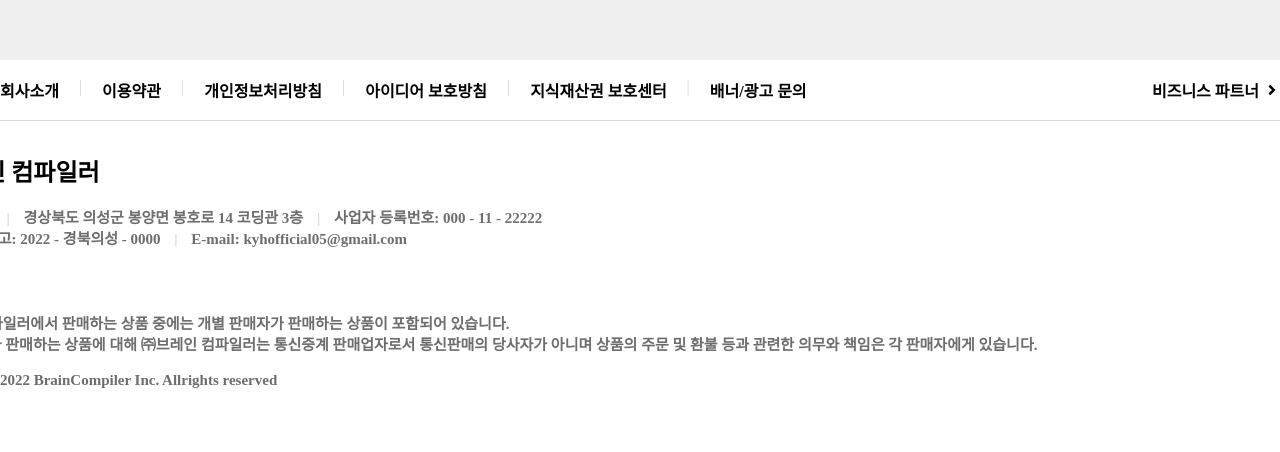
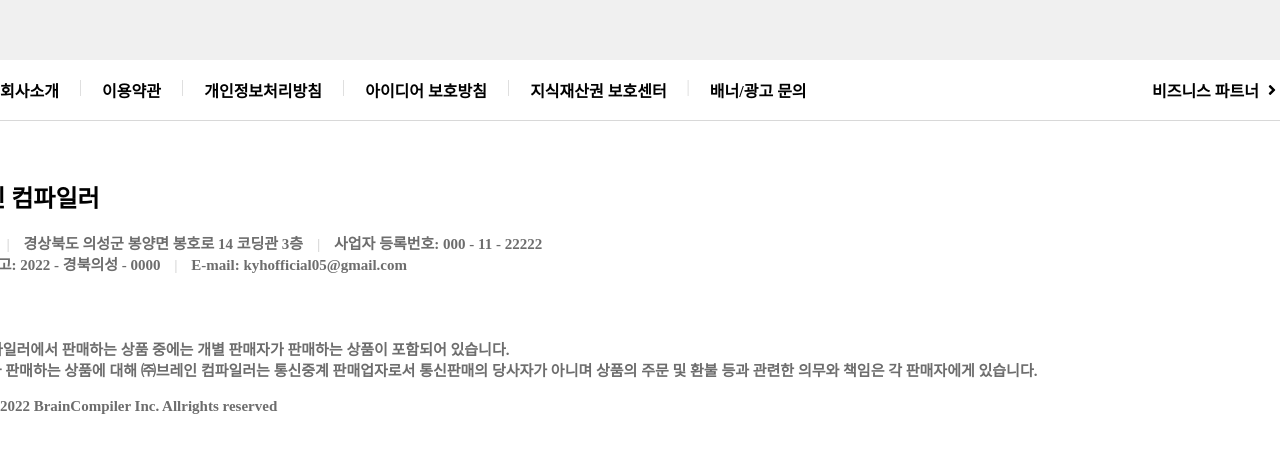
Before and after one commit to Brain-Compiler/ideapot-Frontend, a React (Create React App) app: page / in a window 1280 px wide. Shown: the part 3086-3538 px from the top of the page. Built offline with nearby package versions, Linux system fonts and the light colour scheme.

Commit message:
Edit Footer Styles

```diff
--- a/src/components/Footer/Footer.module.scss
+++ b/src/components/Footer/Footer.module.scss
@@ -6,9 +6,11 @@
   margin-top: 30px;
 
   .box {
+    height: 90%;
     display: flex;
     flex-direction: column;
     align-items: center;
+    justify-content: space-between;
 
     .link {
       width: 100%;
```
